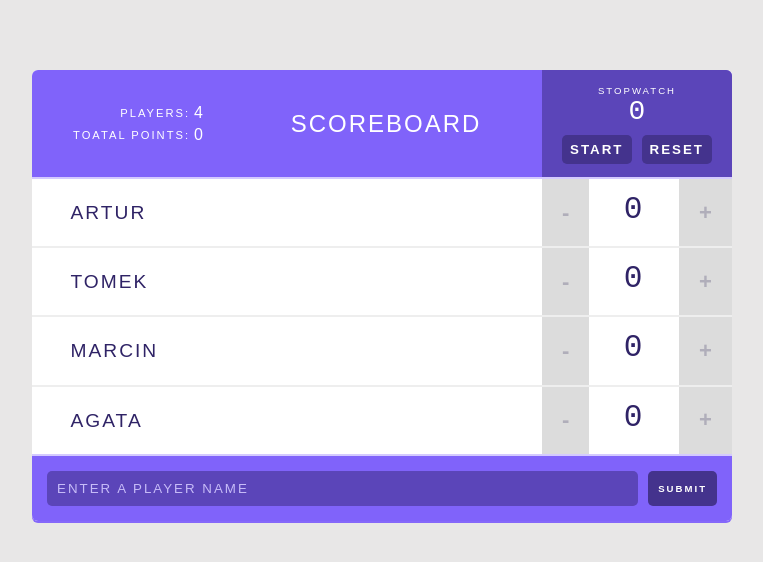
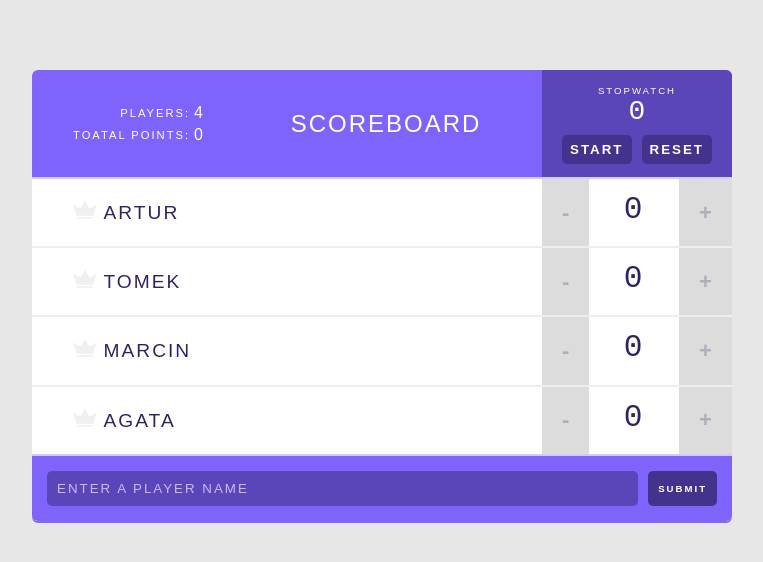
Before and after one commit to MagdaMie/scoreboard, a React (Vite) app in the folder scoreboard/: page / in a window 1280 px wide. Shown: the top 562 px of the page, without its empty margins (258-1021 px from the left). Built offline with nearby package versions, Linux system fonts and the light colour scheme.

Commit message:
added winner feature

```diff
--- a/scoreboard/src/components/App.jsx
+++ b/scoreboard/src/components/App.jsx
@@ -1,4 +1,4 @@
-import { useState, useRef,useEffect } from "react";
+import { useState, useRef, useEffect} from "react";
 
 import Header from "./Header";
 import Player from "./Player";
@@ -63,10 +63,28 @@ const App = () => {
       ])
       nextPlayerId.current += 1
   }
+    const[winners, setWinner] = useState([])
 
+    useEffect(() => {
+      let scores = players.map(player => player.score)
+      let highestScore = Math.max(...scores)
 
+      players.forEach(player => {
+          if (player.score >= highestScore && player.score !== 0) {
+            highestScore = player.score;
+            setWinner(winners => [...winners, player.name])
+          } else { setWinner(winners => winners.filter(winner => winner !== player.name))
+          }
+        })
+    }
+    , [players])
+
+    // useEffect(() => {
+    //   console.log(winners)
+    // }, [winners])
 
   return (
+
     <div className="scoreboard">
       <Header
         title="Scoreboard"
@@ -77,6 +95,7 @@ const App = () => {
       {players.map(player =>
         <Player
           name={player.name}
+          classNameWinner={winners.includes(player.name)? 'is-high-score' : null}
           score={player.score}
           id={player.id}
           key={player.id.toString()}
--- a/scoreboard/src/components/Player.jsx
+++ b/scoreboard/src/components/Player.jsx
@@ -1,11 +1,15 @@
 import Counter from "./Counter";
 
 const Player = (props) => {
-    return (
+      return (
       <div className="player">
-      {console.log(props.name + ' render')}
+
         <span className="player-name">
           <button className="remove-player" onClick={() => props.removePlayer(props.id)}>✖</button>
+          <svg viewBox="0 0 44 35" className={props.classNameWinner}>
+          <path d="M26.7616 10.6207L21.8192 0L16.9973 10.5603C15.3699 14.1207 10.9096 15.2672 7.77534 12.9741L0 7.24138L6.56986 28.8448H37.0685L43.5781 7.72414L35.7425 13.0948C32.6685 15.2672 28.3288 14.0603 26.7616 10.6207Z" transform="translate(0 0.301727)"/>
+         <rect width="30.4986" height="3.07759" transform="translate(6.56987 31.5603)"/>
+        </svg>
           {props.name}
         </span>
 
```
